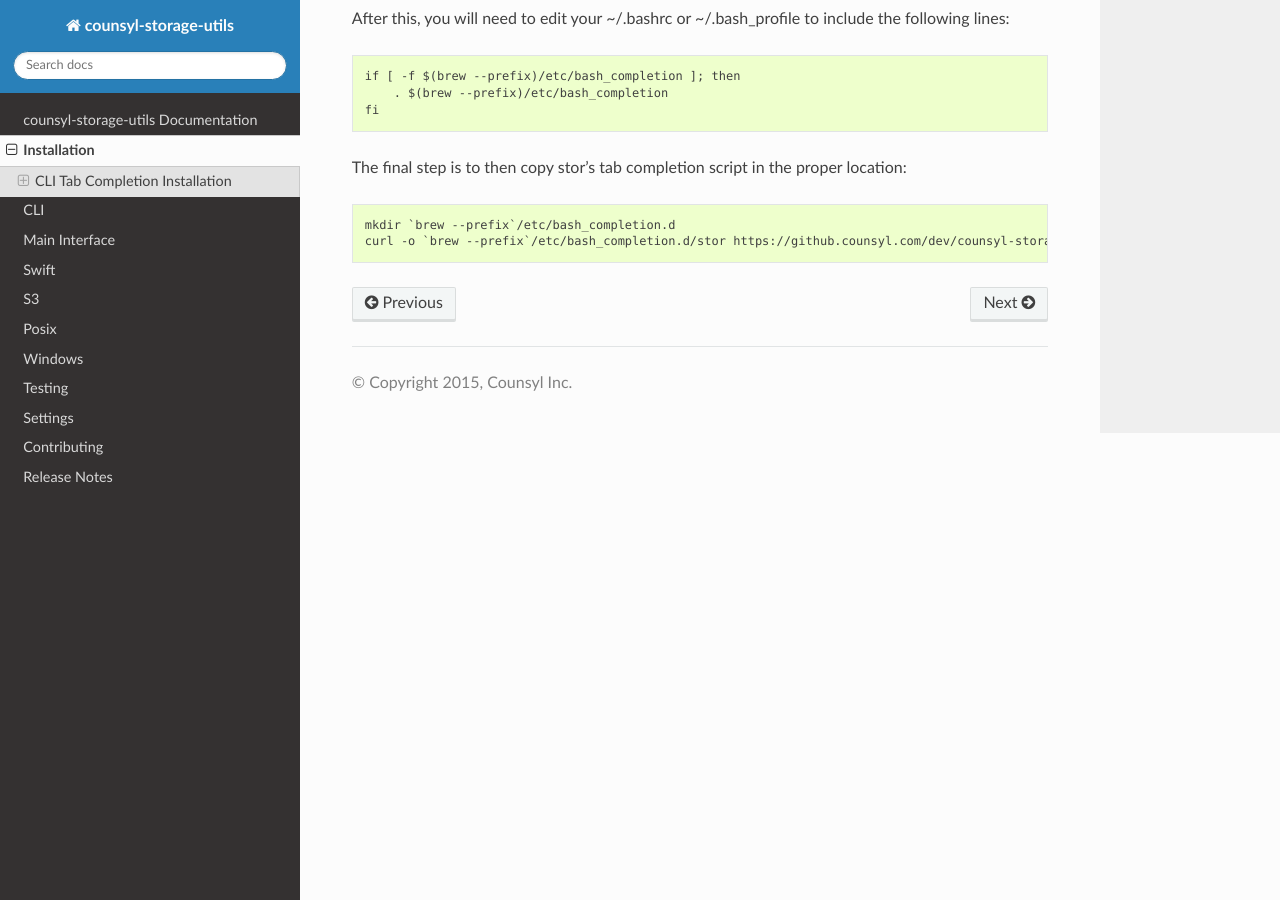
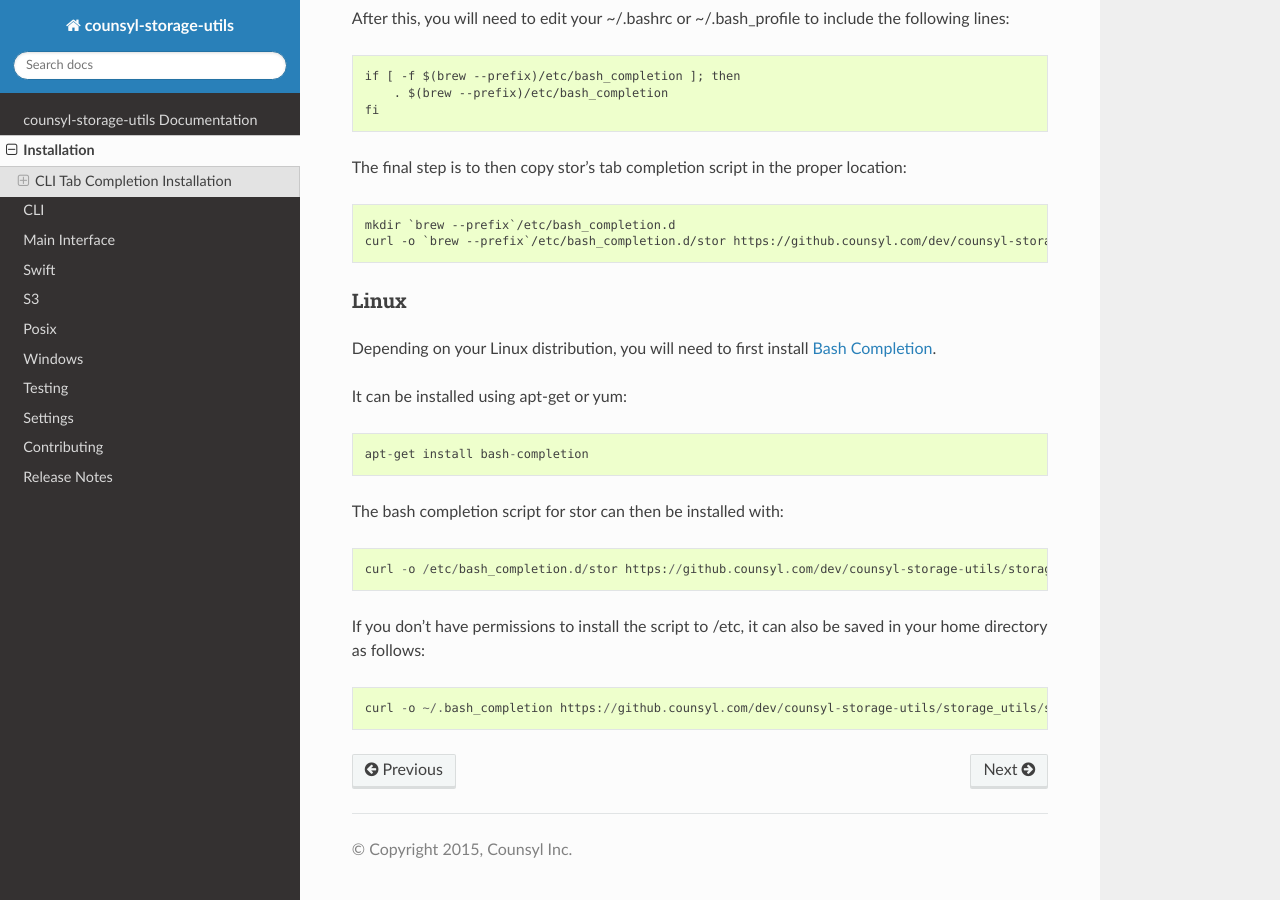
Before and after one commit to counsyl/stor, a Sphinx documentation site: the page built from docs/installation.rst, in a window 1280 px wide and 900 px high, scrolled down 747 px. Built offline with Sphinx 7.4.7 and the Read the Docs theme 2.0.0, drawn with Linux system fonts in a browser that asks for light colours; the version number could not be read and is left out.

Commit message:
added linux instructions

```diff
--- a/docs/installation.rst
+++ b/docs/installation.rst
@@ -38,3 +38,20 @@ The final step is to then copy stor's tab completion script in the proper locati
 
     mkdir `brew --prefix`/etc/bash_completion.d
     curl -o `brew --prefix`/etc/bash_completion.d/stor https://github.counsyl.com/dev/counsyl-storage-utils/storage_utils/stor-completion.bash
+
+Linux
+~~~~~
+
+Depending on your Linux distribution, you will need to first install `Bash Completion <https://github.com/scop/bash-completion>`_.
+
+It can be installed using apt-get or yum::
+
+    apt-get install bash-completion
+
+The bash completion script for stor can then be installed with::
+
+    curl -o /etc/bash_completion.d/stor https://github.counsyl.com/dev/counsyl-storage-utils/storage_utils/stor-completion.bash
+
+If you don't have permissions to install the script to /etc, it can also be saved in your home directory as follows::
+
+    curl -o ~/.bash_completion https://github.counsyl.com/dev/counsyl-storage-utils/storage_utils/stor-completion.bash
```
